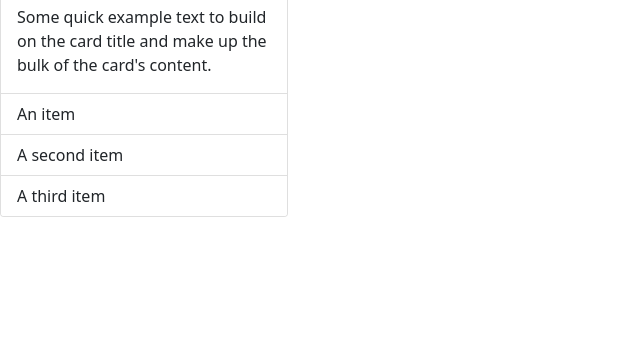
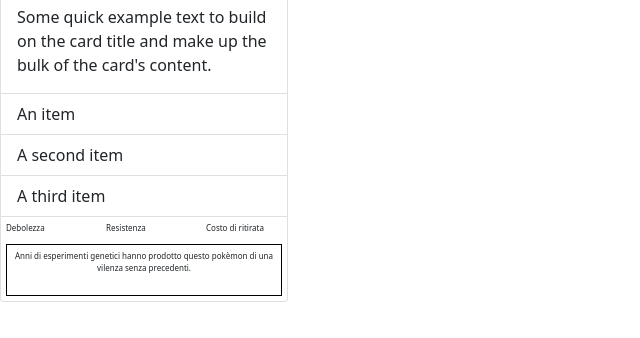
Before and after one commit to davidedev04/esercitazione-git, a plain HTML site: page index.html in a window 1280 px wide. Shown: the part 68-406 px from the top of the page, without its empty margins (0-640 px from the left). Drawn offline with nearby package versions, Linux system fonts and the light colour scheme.

Commit message:
partedisotto

```diff
--- a/index.html
+++ b/index.html
@@ -10,6 +10,8 @@
       integrity="sha384-EVSTQN3/azprG1Anm3QDgpJLIm9Nao0Yz1ztcQTwFspd3yD65VohhpuuCOmLASjC"
       crossorigin="anonymous"
     />
+
+    <link rel="stylesheet" href="style.css">
   </head>
   <body>
     <div class="card" style="width: 18rem">
@@ -26,6 +28,16 @@
         <li class="list-group-item">A second item</li>
         <li class="list-group-item">A third item</li>
       </ul>
+
+    <div id="caratteristiche" class="row">
+      <div class="col-4">Debolezza</div>
+      <div class="col-4">Resistenza</div>
+      <div class="col-4">Costo di ritirata</div>
     </div>
+    <div id="descrizione">
+      <p>Anni di esperimenti genetici hanno prodotto questo pokèmon di una vilenza senza precedenti.</p>
+    </div>
+  </div>
+
   </body>
 </html>
--- a/style.css
+++ b/style.css
@@ -0,0 +1,13 @@
+#descrizione{
+border: solid 1px black;
+padding: 5px;
+margin: 5px;
+font-size: 8px;
+text-align: center;
+}
+
+#caratteristiche{
+    font-size: 8px;
+    padding: 5px;
+
+}
```
